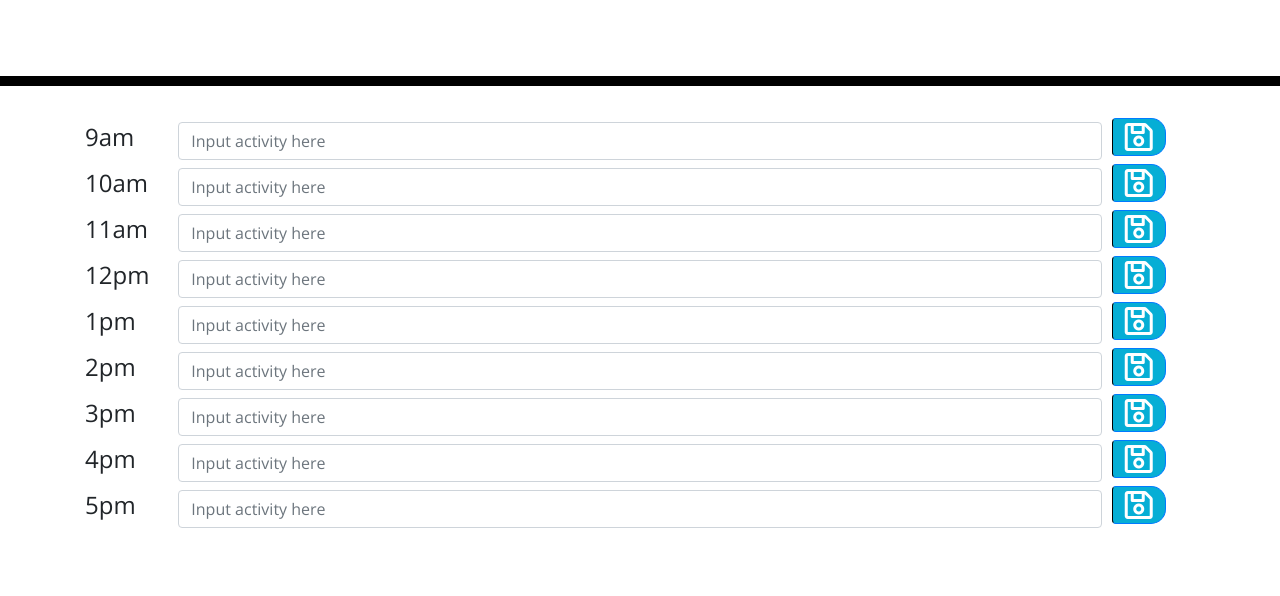
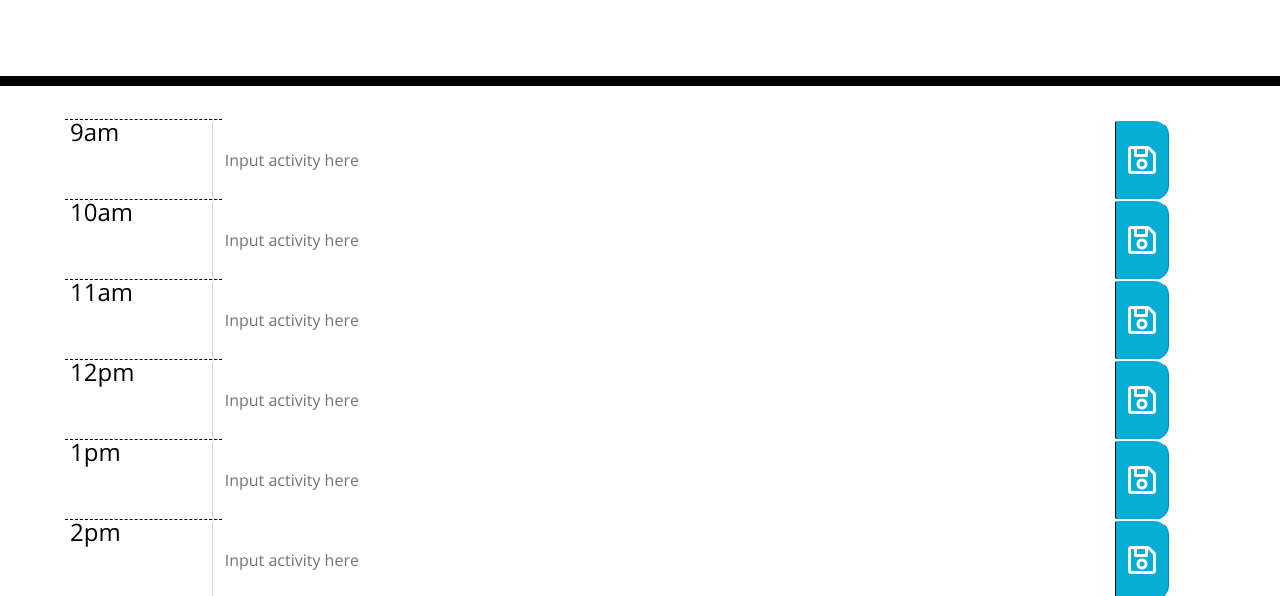
Before and after one commit to luckyian/Workday_Scheduler, a plain HTML site: page index.html in a window 1280 px wide. Shown: the part 182-778 px from the top of the page. Drawn offline with nearby package versions, Linux system fonts and the light colour scheme.

Commit message:
Added class modifiers outlinied in the style.css file to format the form.

```diff
--- a/index.html
+++ b/index.html
@@ -22,112 +22,112 @@
   <div class="container">
     <!-- Timeblocks go here -->
     <form style="font-size: 1.5rem;">
-      <div class="form-row align-items-center">
-        <div class="col-1">
+      <div class="form-row align-items-center row">
+        <div class="col-2 row hour">
           <label>9am</label>
         </div>
-        <div class="col-10">
+        <div class="col-10 row">
 
-          <input type="text" class="form-control" id="inlineFormInputGroup" placeholder="Input activity here">
+          <input type="text" class="form-control 9a row" id="inlineFormInputGroup" placeholder="Input activity here">
         </div>
-        <div class="col-auto">
-          <button type="submit" class="btn btn-primary mb-2 saveBtn far fa-save fa-lg" id="9am"></button>
+        <div class="col-auto row">
+          <button type="submit" class="btn btn-primary mb-2 saveBtn far fa-save fa-lg row" id="9am"></button>
         </div>
       </div>
-      <div class="form-row align-items-center">
-        <div class="col-1">
+      <div class="form-row align-items-center row">
+        <div class="col-2 row hour row">
           <label>10am</label>
         </div>
-        <div class="col-10">
+        <div class="col-10 row">
 
-          <input type="text" class="form-control" id="inlineFormInputGroup" placeholder="Input activity here">
+          <input type="text" class="form-control 10a row" id="inlineFormInputGroup" placeholder="Input activity here">
         </div>
-        <div class="col-auto">
-          <button type="submit" class="btn btn-primary mb-2 saveBtn far fa-save fa-lg" id="10am"></button>
+        <div class="col-auto row">
+          <button type="submit" class="btn btn-primary mb-2 saveBtn far fa-save fa-lg row" id="10am"></button>
         </div>
       </div>
-      <div class="form-row align-items-center">
-        <div class="col-1">
+      <div class="form-row align-items-center row">
+        <div class="col-2 hour row">
           <label>11am</label>
         </div>
-        <div class="col-10">
+        <div class="col-10 row">
 
-          <input type="text" class="form-control" id="inlineFormInputGroup" placeholder="Input activity here">
+          <input type="text" class="form-control 11a row" id="inlineFormInputGroup" placeholder="Input activity here">
         </div>
-        <div class="col-auto">
-          <button type="submit" class="btn btn-primary mb-2 saveBtn far fa-save fa-lg" id="11am"></button>
+        <div class="col-auto row">
+          <button type="submit" class="btn btn-primary mb-2 saveBtn far fa-save fa-lg row" id="11am"></button>
         </div>
       </div>
-      <div class="form-row align-items-center">
-        <div class="col-1">
+      <div class="form-row align-items-center row">
+        <div class="col-2 hour row">
           <label>12pm</label>
         </div>
-        <div class="col-10">
+        <div class="col-10 row">
 
-          <input type="text" class="form-control" id="inlineFormInputGroup" placeholder="Input activity here">
+          <input type="text" class="form-control 12p row" id="inlineFormInputGroup" placeholder="Input activity here">
         </div>
-        <div class="col-auto">
-          <button type="submit" class="btn btn-primary mb-2 saveBtn far fa-save fa-lg" id="12pm"></button>
+        <div class="col-auto row">
+          <button type="submit" class="btn btn-primary mb-2 saveBtn far fa-save fa-lg row" id="12pm"></button>
         </div>
       </div>
-      <div class="form-row align-items-center">
-        <div class="col-1">
+      <div class="form-row align-items-center row">
+        <div class="col-2 hour row">
           <label>1pm</label>
         </div>
-        <div class="col-10">
+        <div class="col-10 row">
 
-          <input type="text" class="form-control" id="inlineFormInputGroup" placeholder="Input activity here">
+          <input type="text" class="form-control 1p row" id="inlineFormInputGroup" placeholder="Input activity here">
         </div>
-        <div class="col-auto">
-          <button type="submit" class="btn btn-primary mb-2 saveBtn far fa-save fa-lg" id="1pm"></button>
+        <div class="col-auto row">
+          <button type="submit" class="btn btn-primary mb-2 saveBtn far fa-save fa-lg row" id="1pm"></button>
         </div>
       </div>
-      <div class="form-row align-items-center">
-        <div class="col-1">
+      <div class="form-row align-items-center row">
+        <div class="col-2 hour row">
           <label>2pm</label>
         </div>
-        <div class="col-10">
+        <div class="col-10 row">
 
-          <input type="text" class="form-control" id="inlineFormInputGroup" placeholder="Input activity here">
+          <input type="text" class="form-control 2p row" id="inlineFormInputGroup" placeholder="Input activity here">
         </div>
-        <div class="col-auto">
-          <button type="submit" class="btn btn-primary mb-2 saveBtn far fa-save fa-lg" id="2pm"></button>
+        <div class="col-auto row">
+          <button type="submit" class="btn btn-primary mb-2 saveBtn far fa-save fa-lg row" id="2pm"></button>
         </div>
       </div>
-      <div class="form-row align-items-center">
-        <div class="col-1">
+      <div class="form-row align-items-center row">
+        <div class="col-2 hour row">
           <label>3pm</label>
         </div>
-        <div class="col-10">
+        <div class="col-10 row">
 
-          <input type="text" class="form-control" id="inlineFormInputGroup" placeholder="Input activity here">
+          <input type="text" class="form-control 3p row" id="inlineFormInputGroup" placeholder="Input activity here">
         </div>
-        <div class="col-auto">
-          <button type="submit" class="btn btn-primary mb-2 saveBtn far fa-save fa-lg" id="3pm"></button>
+        <div class="col-auto row">
+          <button type="submit" class="btn btn-primary mb-2 saveBtn far fa-save fa-lg row" id="3pm"></button>
         </div>
       </div>
-      <div class="form-row align-items-center">
-        <div class="col-1">
+      <div class="form-row align-items-center row">
+        <div class="col-2 hour row">
           <label>4pm</label>
         </div>
-        <div class="col-10">
+        <div class="col-10 row">
 
-          <input type="text" class="form-control" id="inlineFormInputGroup" placeholder="Input activity here">
+          <input type="text" class="form-control 4p row" id="inlineFormInputGroup" placeholder="Input activity here">
         </div>
-        <div class="col-auto">
-          <button type="submit" class="btn btn-primary mb-2 saveBtn far fa-save fa-lg" id="4pm"></button>
+        <div class="col-auto row">
+          <button type="submit" class="btn btn-primary mb-2 saveBtn far fa-save fa-lg row" id="4pm"></button>
         </div>
       </div>
-      <div class="form-row align-items-center">
-        <div class="col-1">
+      <div class="form-row align-items-center row">
+        <div class="col-2 hour row">
           <label>5pm</label>
         </div>
-        <div class="col-10">
+        <div class="col-10 row">
 
-          <input type="text" class="form-control" id="inlineFormInputGroup" placeholder="Input activity here">
+          <input type="text" class="form-control 5p row" id="inlineFormInputGroup" placeholder="Input activity here">
         </div>
-        <div class="col-auto">
-          <button type="submit" class="btn btn-primary mb-2 saveBtn far fa-save fa-lg" id="5pm"></button>
+        <div class="col-auto row">
+          <button type="submit" class="btn btn-primary mb-2 saveBtn far fa-save fa-lg row" id="5pm"></button>
         </div>
       </div>
     </form>
```
